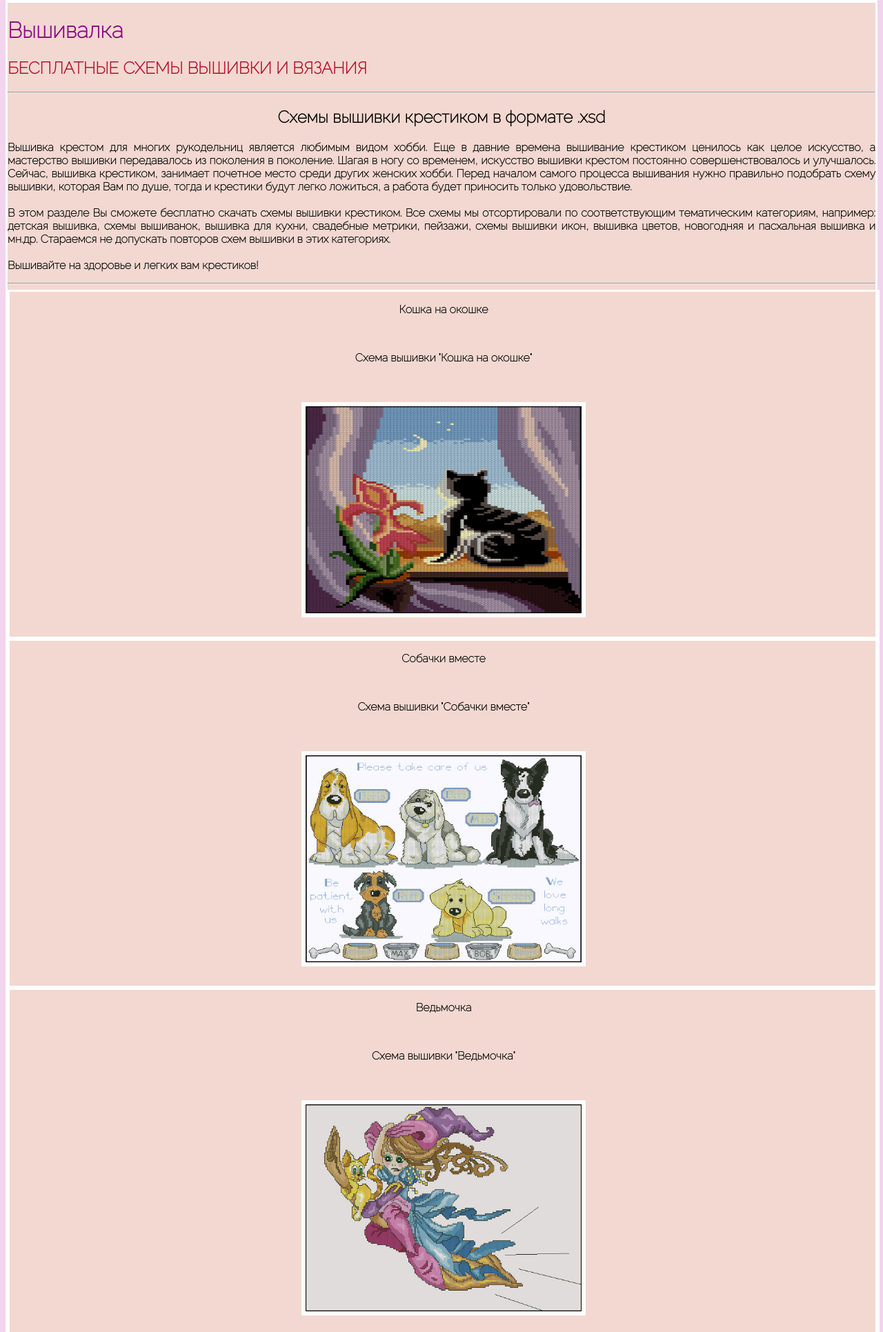
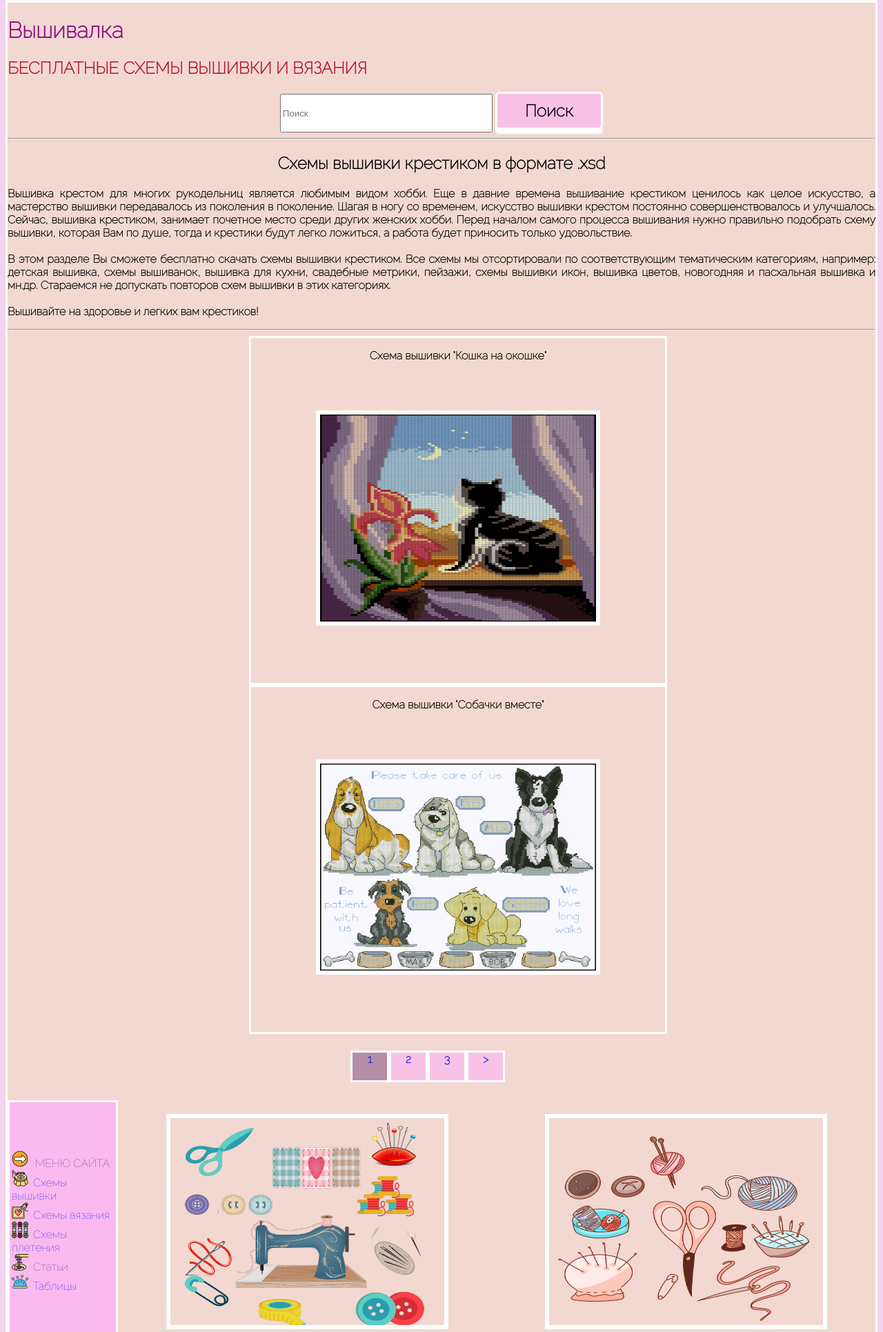
Before and after one commit to IraNelep/Diplom, a Django app: page /shemi_vishivki/ in a window 1280 px wide. Shown: the part 457-2388 px from the top of the page at 69% size. Run offline with Django 4.2, Linux system fonts and the light colour scheme; data comes from the database, SQL or seed files in the repository; both versions use the stored data as it was after the commit.

Commit message:
pagination and search

```diff
--- a/diplom_sew/diplom_sew/urls.py
+++ b/diplom_sew/diplom_sew/urls.py
@@ -10,12 +10,14 @@ urlpatterns = [
     path('loginuser/', views.loginuser, name='loginuser'),
     path('signupuser/', views.signupuser, name='signupuser'),
     path('logout/', views.logoutuser, name='logoutuser'),
-    path('info/', views.info, name='info'),
+    path('message/', views.message, name='message'),
     path('sews/', views.sews, name='sews'),
     path('todos/', views.todos, name='todos'),
     path('shemi_vishivki/', views.shemi_vishivki, name='shemi_vishivki'),
     path('table_muline/', views.table_muline, name='table_muline'),
     path('table_kruch/', views.table_kruch, name='table_kruch'),
+    path('shemi_vyazania/', views.shemi_vyazania, name='shemi_vyazania'),
+    path('shemi_pletenia/', views.shemi_pletenia, name='shemi_pletenia'),
 ]
 
 if settings.DEBUG:
--- a/diplom_sew/main_project/static/css/style11.css
+++ b/diplom_sew/main_project/static/css/style11.css
@@ -163,23 +163,26 @@ button {
 }
 
 .shem {
+    margin-left: 350px;
     border: 3px solid white;
-    width: 100%;
+    width: 600px;
     height: 500px;
-    text-align: center;
+    justify-content: center;
+    display: flex;
+    flex-wrap: wrap;
 
 }
 
 
 .img_shem {
     text-align: center;
-    margin-bottom: 60px;
+    margin-bottom: 40px;
     border: 6px solid white;
-    margin: 20px 70px;
     font-size: 30px;
     width: 400px;
     height: 300px;
-    margin-bottom: 300px;
+    margin-bottom: 30px;
+
 }
 
 .text1 {
@@ -226,3 +229,61 @@ button {
     margin-left: 40px;
     margin-bottom: 20px;
 }
+
+.input_search {
+    width: 300px;
+    height: 50px;
+}
+
+.text_search {
+    color: #000000;
+    font-weight: bold;
+    text-align: center;
+}
+
+.btn_search {
+    background: rgb(250, 186, 239, 0.7);
+    border: 3px solid white;
+    font-family: 'Raleway', sans-serif;
+    color: #060007;
+    font-weight: bold;
+    margin-top: 0;
+}
+
+.section__search {
+    display: flex;
+    align-items: center;
+    justify-content: center;
+
+}
+
+
+
+
+.pagination {
+    flex-wrap: wrap;
+    list-style: none;
+    display: flex;
+    align-items: center;
+    justify-content: center;
+    gap: 1rem;
+    margin-top: 8px;
+    margin-bottom: 10px;
+}
+
+.pag {
+    background: rgb(250, 186, 239, 0.7);
+    border: 3px solid white;
+    width: 50px;
+    height: 40px;
+    text-align: center;
+
+}
+
+.btn--sub {
+    background: rgba(157, 110, 149, 0.7);
+}
+
+/* .btn_page_link {
+    margin-top: 20px;
+} */
--- a/diplom_sew/main_project/templates/main_project/base.html
+++ b/diplom_sew/main_project/templates/main_project/base.html
@@ -38,7 +38,7 @@
             <li><a href="{% url 'home' %}" class="main">Главная</a></li>
             <li><a href="{% url 'signupuser' %}" class="main">Зарегистрироваться</a></li>
             <li><a href="{% url 'loginuser' %}" class="main">Войти</a></li>
-            <li><a href="{% url 'info' %}" class="main">Информация о сайте</a></li>
+            <li><a href="{% url 'message' %}" class="main">Информация о сайте</a></li>
         </ul>
         {% endif %}
         <!--        <table class="minitable">&lt;!&ndash; форма входа        &ndash;&gt;-->
@@ -76,11 +76,10 @@
                     САЙТА</a><br>
 
                                         <img src="{% static 'images/1.png' %}" alt=""><a href="{% url 'shemi_vishivki' %}" class="tabl">Схемы вышивки</a><br>
-                                        <img src="{% static 'images/2.png' %}" alt=""><a href="" class="tabl">Схемы вязания</a><br>
-                                        <img src="{% static 'images/3.png' %}" alt=""><a href="" class="tabl">Книги</a><br>
-                                        <img src="{% static 'images/4.png' %}" alt=""><a href="" class="tabl">Журналы</a><br>
-                                        <img src="{% static 'images/5.png' %}" alt=""><a href="" class="tabl">Статьи</a><br>
-                                        <img src="{% static 'images/6.png' %}" alt=""><a href="{% url 'table_muline' %}" class="tabl">Таблицы</a><br>
+                                        <img src="{% static 'images/2.png' %}" alt=""><a href="{% url 'shemi_vyazania' %}" class="tabl">Схемы вязания</a><br>
+                                        <img src="{% static 'images/3.png' %}" alt=""><a href="{% url 'shemi_pletenia' %}" class="tabl">Схемы плетения</a><br>
+                                        <img src="{% static 'images/4.png' %}" alt=""><a href="" class="tabl">Статьи</a><br>
+                                        <img src="{% static 'images/5.png' %}" alt=""><a href="{% url 'table_muline' %}" class="tabl">Таблицы</a><br>
 
                 </td>
             </tr>
--- /dev/null
+++ b/diplom_sew/main_project/templates/main_project/pagination.html
@@ -0,0 +1,22 @@
+
+
+{% if products.has_other_pages %}
+<div class="pagination">
+    <ul class="container">
+        {% if products.has_previous %}
+        <li class="pag btn_page_link"><a href="?page={{ products.previous_page_number }}" class="btn_page_link">&lt;</a></li>
+        {% endif %}
+        {% for page in paginator.page_range %}
+        {% if page == products.number %}
+        <li class="pag btn--sub"><a href="?page={{ page }}" class=" btn_page_link">{{ page }}</a></li>
+        {% else %}
+        <li class="pag btn_page_link"><a href="?page={{ page }}" class="btn_page_link">{{ page }}</a></li>
+        {% endif %}
+        {% endfor %}
+        {% if products.has_next %}
+        <li class="pag btn_page_link"><a href="?page={{ products.next_page_number }}" class="btn_page_link">&gt;</a></li>
+        {% endif %}
+
+    </ul>
+</div>
+{% endif %}
--- a/diplom_sew/main_project/templates/main_project/shemi_vishivki.html
+++ b/diplom_sew/main_project/templates/main_project/shemi_vishivki.html
@@ -2,9 +2,22 @@
 {% load static %}
 {% block content %}
 
+<div class="section__search">
+    <form action="{% url 'shemi_vishivki' %}" class="form" method="get">
+        <div class="form__field">
+
+            <input type="text" class="input_search" id="formInput#search" name="search_query"
+            placeholder="Поиск" value="{{ search_query }}">
+
+
+        <button class="btn_search" type="submit">Поиск</button></div>
+    </form>
+</div>
+
 <hr>
 <h2 class="title">Схемы вышивки крестиком в формате .xsd </h2>
-<p class="text">Вышивка крестом для многих рукодельниц является любимым видом хобби. Еще в давние времена вышивание крестиком
+<p class="text">Вышивка крестом для многих рукодельниц является любимым видом хобби. Еще в давние времена вышивание
+    крестиком
     ценилось как целое искусство, а мастерство вышивки передавалось из поколения в поколение. Шагая в ногу со временем,
     искусство вышивки крестом постоянно совершенствовалось и улучшалось. Сейчас, вышивка крестиком, занимает почетное
     место среди других женских хобби. Перед началом самого процесса вышивания нужно правильно подобрать схему вышивки,
@@ -15,15 +28,17 @@
     кухни, свадебные метрики, пейзажи, схемы вышивки икон, вышивка цветов, новогодняя и пасхальная вышивка и мн.др.
     Стараемся не допускать повторов схем вышивки в этих категориях. <br><br>
 
-   Вышивайте на здоровье и легких вам крестиков!</p>
+    Вышивайте на здоровье и легких вам крестиков!</p>
 <hr>
 {% for product in products %}
 <div class="shem">
-    <p class="text1">{{ product.name }}</p><br>
- <p class="text1">{{ product.description }}</p><br>
+<!--    <p class="text1">{{ product.name }}</p><br>-->
+    <p class="text1">{{ product.description }}</p><br>
 
-<img src="{{ product.image.url }}" alt="" class="img_shem"><br>
+    <img src="{{ product.image.url }}" alt="" class="img_shem"><br>
 
 </div>
 {% endfor %}
+{% include 'main_project/pagination.html' %}
+
 {% endblock %}
--- a/diplom_sew/main_project/views.py
+++ b/diplom_sew/main_project/views.py
@@ -13,45 +13,18 @@ from django.contrib.auth.mixins import LoginRequiredMixin
 from django.contrib.auth.views import LoginView
 from django.core.mail import send_mail, BadHeaderError
 from django.http import HttpResponse
+from django.contrib import messages
+from django.core.paginator import Paginator, PageNotAnInteger, EmptyPage
 
-
-# class BlogCategory(ListView):
-#     model = Todo
-#     template_name = 'main_project/home.html'
-#     context_object_name = 'posts'
-#     allow_empty = False
-#
-#     def get_queryset(self):
-#         return Blog.objects.filter(cat__slug=self.kwargs['cat_slug'], is_published=True).select_related('cat')
-
-    # def get_context_data(self, *, object_list=None, **kwargs):
-    #     context = super().get_context_data(**kwargs)
-    #     # context['title'] = 'Категория - ' + str(context['posts'][0].cat)
-    #     # context['cat_selected'] = context['posts'][0].cat_id
-    #     # context['menu'] = menu
-    #     c = Category.objects.get(slug=self.kwargs['cat_slug'])
-    #     c_def = self.get_user_context(title='Категория - ' + str(c.name), cat_selected=c.pk)
-    #     return dict(list(context.items()) + list(c_def.items()))
-
-
-# class ContactFormView(FormView):
-#     form_class = ContactForms()
-#     template_name = 'main_project/info.html'
-#     success_url = reverse_lazy('home')
-#
-#     # def get_context_data(self, *, object_list=None, **kwargs):
-#     #     context = super().get_context_data(**kwargs)
-#     #     c_def = self.get_user_context(title='Обратная связь')
-#     #     return dict(list(context.items()) + list(c_def.items()))
 
 def form_valid(self, form):  # доп функционал
     form = ContactForms()
     print(form.cleaned_data)
     subject = 'Message'
     context = {
-            'name': form.cleaned_data['name'],
-            'email': form.cleaned_data['email'],
-            'content': form.cleaned_data['content'],
+        'name': form.cleaned_data['name'],
+        'email': form.cleaned_data['email'],
+        'content': form.cleaned_data['content'],
     }
     message = '\n'.join(context.values())
     try:
@@ -60,7 +33,7 @@ def form_valid(self, form):  # доп функционал
             message,
             form.cleaned_data['email'],
             ['admin@localhost']
-            )
+        )
     except BadHeaderError:
         return HttpResponse('Найден некорректный заголовок')
     return redirect('index', context)
@@ -74,29 +47,35 @@ def home(request):
     return render(request, 'main_project/home.html', context)
 
 
-def info(request):
-#     form = ContactForms
-#     print(form.cleaned_data)
-#     context = {
-#         'name': form.cleaned_data['name'],
-#         'email': form.cleaned_data['email'],
-#         'text': form.cleaned_data['text'],
-#     }
-#     def get_context_data(self, *, object_list=None, **kwargs):
-#         context = super().get_context_data(**kwargs)
-#         c_def = self.get_user_context(title='Обратная связь')
-#         return dict(list(context.items()) + list(c_def.items()))
-#     message = '\n'.join(context.values())
-#     try:
-#         send_mail(
-#             context,
-#             message,
-#             form.cleaned_data['email'],
-#             ['admin@localhost']
-#             )
-#     except BadHeaderError:
-#         return HttpResponse('Найден некорректный заголовок')
-     return render(request, 'main_project/info.html')
+def message(request):
+    recipient = 'iranelep@gmail.com'
+    form = MessageForm()
+
+    try:
+        sender = request.user.profile  # пользователь существует
+    except:
+        sender = None  # пользователя  нет
+
+    if request.method == 'POST':
+        form = MessageForm(request.POST)
+        if form.is_valid():
+            message = form.save(commit=False)
+            message.sender = sender
+            message.recipient = recipient
+
+            if sender:  # автоматический ввод имени и емейла если пользователь существует
+                message.name = sender.name
+                message.email = sender.email
+            message.save()
+
+            messages.success(request, 'Your message was successfully send!')
+            return redirect('message', pk=recipient)
+
+    context = {
+        'recipient': recipient,
+        'form': form
+    }
+    return render(request, 'main_project/message.html', context)
 
 
 def signupuser(request):
@@ -146,7 +125,7 @@ def sews(request):
         'products': Product.objects.all(),
     }
     # sews = Todo.objects.filter(user=request.user, date_completed__isnull=True)
-    return render(request, 'main_project/sews.html', context) #, {'sews': sews}
+    return render(request, 'main_project/sews.html', context)  # , {'sews': sews}
 
 
 @login_required
@@ -156,18 +135,50 @@ def todos(request):
     #     'products': Product.objects.all(),
     # }
     # todos = Todo.objects.filter(user=request.user, date_completed__isnull=True)
-    return render(request, 'main_project/sews.html', context)  #, {'todos': todos}
+    return render(request, 'main_project/sews.html', context)  # , {'todos': todos}
 
 
 def shemi_vishivki(request):
+    search_query = ''
+
+    if request.GET.get('search_query'):
+        search_query = request.GET.get('search_query')
+    prof = Product.objects.filter(name__icontains=search_query)
+    page = request.GET.get('page')
+    results = 2
+    paginator = Paginator(prof, results)
+
+    try:
+        prof = paginator.page(page)
+    except PageNotAnInteger:
+        page = 1
+        prof = paginator.page(page)
+    except EmptyPage:
+        page = paginator.num_pages
+        prof = paginator.page(page)
+
     context = {
         'categories': ProductCategory.objects.all(),
-        'products': Product.objects.all(),
+        'products': prof,
+        'search_query': search_query,
+        'paginator': paginator,
+
     }
     return render(request, 'main_project/shemi_vishivki.html', context)
 
+
 def table_muline(request):
     return render(request, 'main_project/table_muline.html')
+
+
+def shemi_pletenia(request):
+    return render(request, 'main_project/shemi_pletenia.html')
+
+
+def shemi_vyazania(request):
+    return render(request, 'main_project/shemi_vyazania.html')
+
+
 def table_kruch(request):
     return render(request, 'main_project/table_kruch.html')
 
```
Also changed, not shown: diplom_sew/main_project/forms.py (+9 -0 lines), diplom_sew/main_project/models.py (+32 -0 lines), diplom_sew/main_project/templates/main_project/info.html (deleted, +0 -19 lines), diplom_sew/main_project/templates/main_project/message.html (added, +29 -0 lines), diplom_sew/main_project/templates/main_project/shemi_pletenia.html (added, +16 -0 lines), diplom_sew/main_project/templates/main_project/shemi_vyazania.html (added, +16 -0 lines), diplom_sew/main_project/urls.py (deleted, +0 -7 lines), diplom_sew/db.sqlite3.
